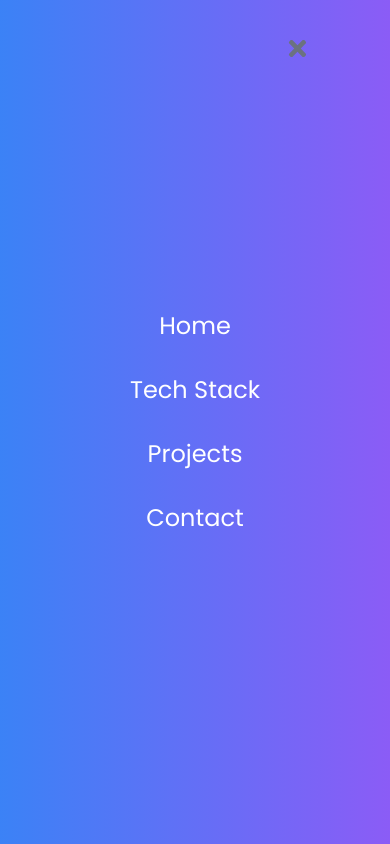
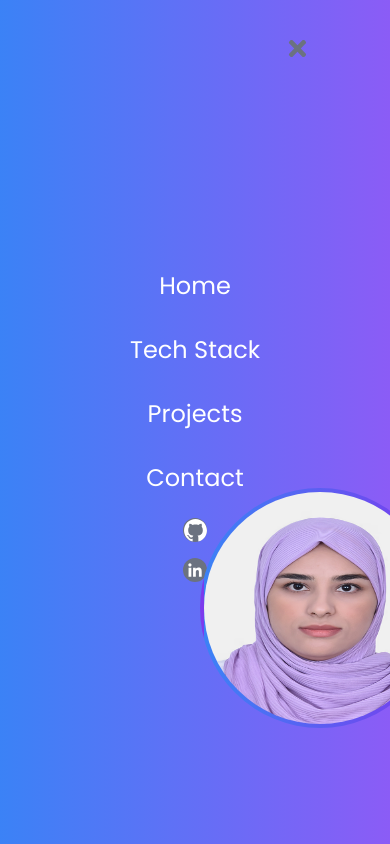
Before and after one commit to Rajae-Laalalma/Portfolio-2, a React (Create React App) app: page / in a window 390 px wide. Both pictures are taken after a click on the element 297 px from the left and 48 px from the top of the page. Shown: the top 844 px of the page. Built offline with nearby package versions, Linux system fonts and the light colour scheme.

Commit message:
test hosting

```diff
--- a/src/components/Home.jsx
+++ b/src/components/Home.jsx
@@ -8,13 +8,13 @@ const Home = () => {
 
             <h1 className=''>Hi 👋,</h1>
 <h1 className='uppercase py-2'>My name is</h1>
-<span className='uppercase py-2 text-transparent bg-clip-text bg-gradient-to-r from-blue-500 to-violet-500'>Rajae Laalalma</span>
+<span className='uppercase py-2 text-transparent bg-clip-text bg-gradient-to-r from-blue-500 to-violet-500 '>Rajae Laalalma</span>
 <h1 className='uppercase py-2'>I build things for web</h1>
 
 
 </div>
 
-      <div className='w-80 h-80 rounded-full mx-40 m-20 md:mx-8  '><img src={profile} alt=""  className=' w-80 h-80  rounded-full border-4 border-transparent bg-clip-border bg-gradient-to-r from-blue-500 to-violet-600  '/></div>
+      <div className='w-80 h-80 rounded-full mx-40 m-20 md:mx-8  '><img src={profile} alt=""  className=' md:w-80 md:h-80 h-60 w-60 rounded-full border-4 border-transparent bg-clip-border bg-gradient-to-r from-blue-500 to-violet-600 transform transition-transform duration-300 hover:scale-125 cursor-pointer '/></div>
 
     </div>
   )
--- a/src/components/NavBar.jsx
+++ b/src/components/NavBar.jsx
@@ -84,7 +84,15 @@ link:'Projects'
                 ))
             }
 
-
+          <li className='flex items-center justify-center w-6 h-6 m-2 rounded-full bg-gray-500 hover:bg-violet-300 text-white  transform transition-transform duration-300 hover:scale-125 '>
+          <a href="https://github.com/Rajae-Laalalma" target="_blank" rel="noopener noreferrer"
+      aria-label="Github Profile">
+                  <GrGithub size={25} className=' transform transition-transform duration-300 hover:scale-125 '/>
+                  </a></li>
+                  <li className='flex items-center justify-center w-6 h-6 m-2 rounded-full bg-gray-500 hover:bg-violet-300 text-white  transform transition-transform duration-300 hover:scale-125 '>
+    <a href="https://www.linkedin.com/in/rajae-laalalma/" target="_blank" rel="noopener noreferrer">
+      <GrLinkedinOption className='w-4 h-4' />
+      </a></li>
 
             </ul>
             )}
```
